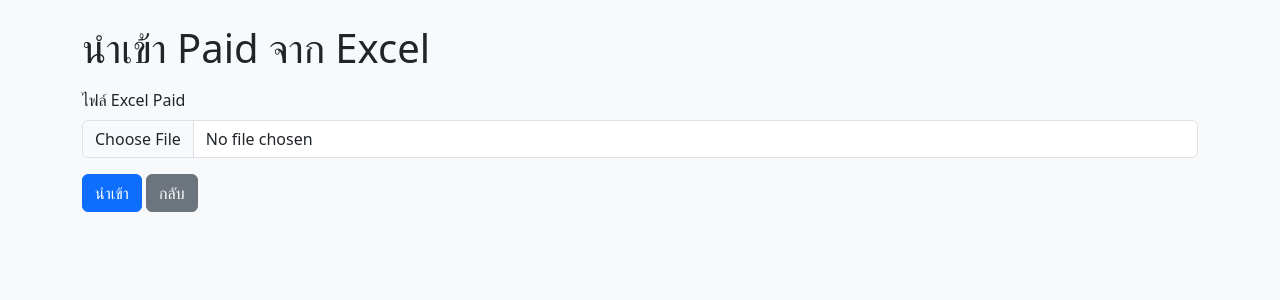
After one commit to zxy-88/paid, a Flask app: page /paid/import in a window 1280 px wide. The commit adds this page. Shown: the top 300 px of the page. Run offline with Flask 3, Linux system fonts and the light colour scheme; some libraries are stand-ins or nearby versions.

Commit message:
Route paid button to Excel import

```diff
--- a/app.py
+++ b/app.py
@@ -96,5 +96,30 @@ def import_excel():
             return redirect(url_for("index"))
     return render_template("import.html")
 
+
+@app.route("/paid/import", methods=["GET", "POST"])
+def import_paid():
+    if request.method == "POST":
+        file = request.files.get("file")
+        if file:
+            df = pd.read_excel(file, header=None)
+            df = df.iloc[1:, :4]
+            df.columns = ["payment", "claim", "invoice", "amount"]
+            cur = mydb.cursor()
+            for _, row in df.iterrows():
+                cur.execute(
+                    "INSERT INTO paid (payment, claim, invoice, amount) VALUES (%s, %s, %s, %s)",
+                    (row["payment"], row["claim"], row["invoice"], row["amount"]),
+                )
+            mydb.commit()
+            cur.close()
+            return redirect(url_for("index"))
+    return render_template("paid.html")
+
+
+@app.route("/paid")
+def paid_redirect():
+    return redirect(url_for("import_paid"))
+
 if __name__ == "__main__":
     app.run(debug=True)
--- a/templates/index.html
+++ b/templates/index.html
@@ -12,6 +12,7 @@
     <div class="container py-4">
         <h1 class="mb-3">ข้อมูล</h1>
         <a href="{{ url_for('import_excel') }}" class="btn btn-success mb-3">นำเข้า Excel</a>
+        <a href="{{ url_for('import_paid') }}" class="btn btn-primary mb-3">นำเข้า Paid</a>
 
         <!-- แถบควบคุมจำนวนต่อหน้า -->
         <form class="row g-2 mb-3" method="get">
--- /dev/null
+++ b/templates/paid.html
@@ -0,0 +1,21 @@
+<!doctype html>
+<html lang="th">
+<head>
+    <meta charset="utf-8">
+    <title>Import Paid Excel</title>
+    <link href="https://cdn.jsdelivr.net/npm/bootstrap@5.3.3/dist/css/bootstrap.min.css" rel="stylesheet">
+</head>
+<body class="bg-light">
+    <div class="container py-4">
+        <h1 class="mb-3">นำเข้า Paid จาก Excel</h1>
+        <form method="post" enctype="multipart/form-data">
+            <div class="mb-3">
+                <label for="file" class="form-label">ไฟล์ Excel Paid</label>
+                <input class="form-control" type="file" id="file" name="file" required>
+            </div>
+            <button type="submit" class="btn btn-primary">นำเข้า</button>
+            <a href="{{ url_for('index') }}" class="btn btn-secondary">กลับ</a>
+        </form>
+    </div>
+</body>
+</html>
```
